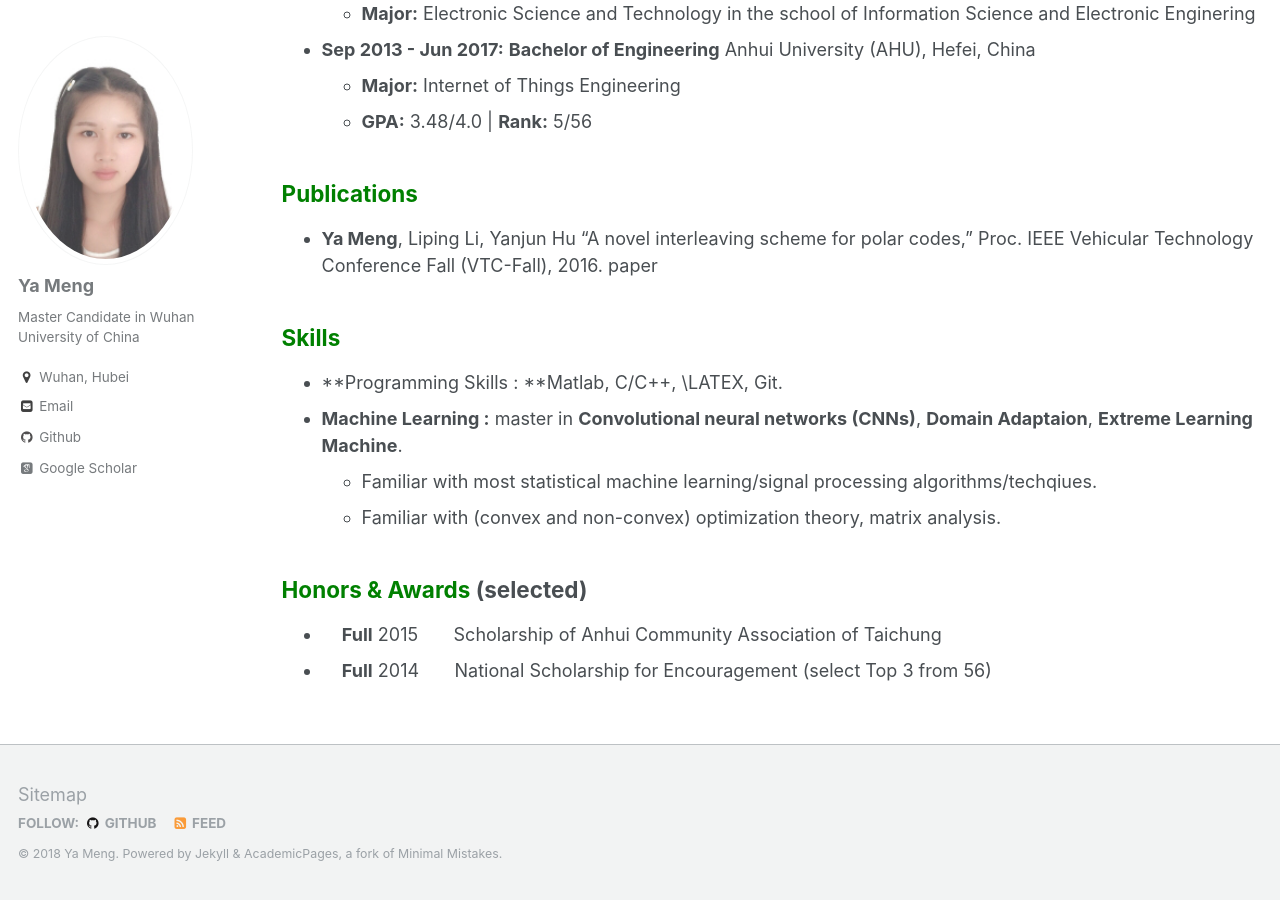
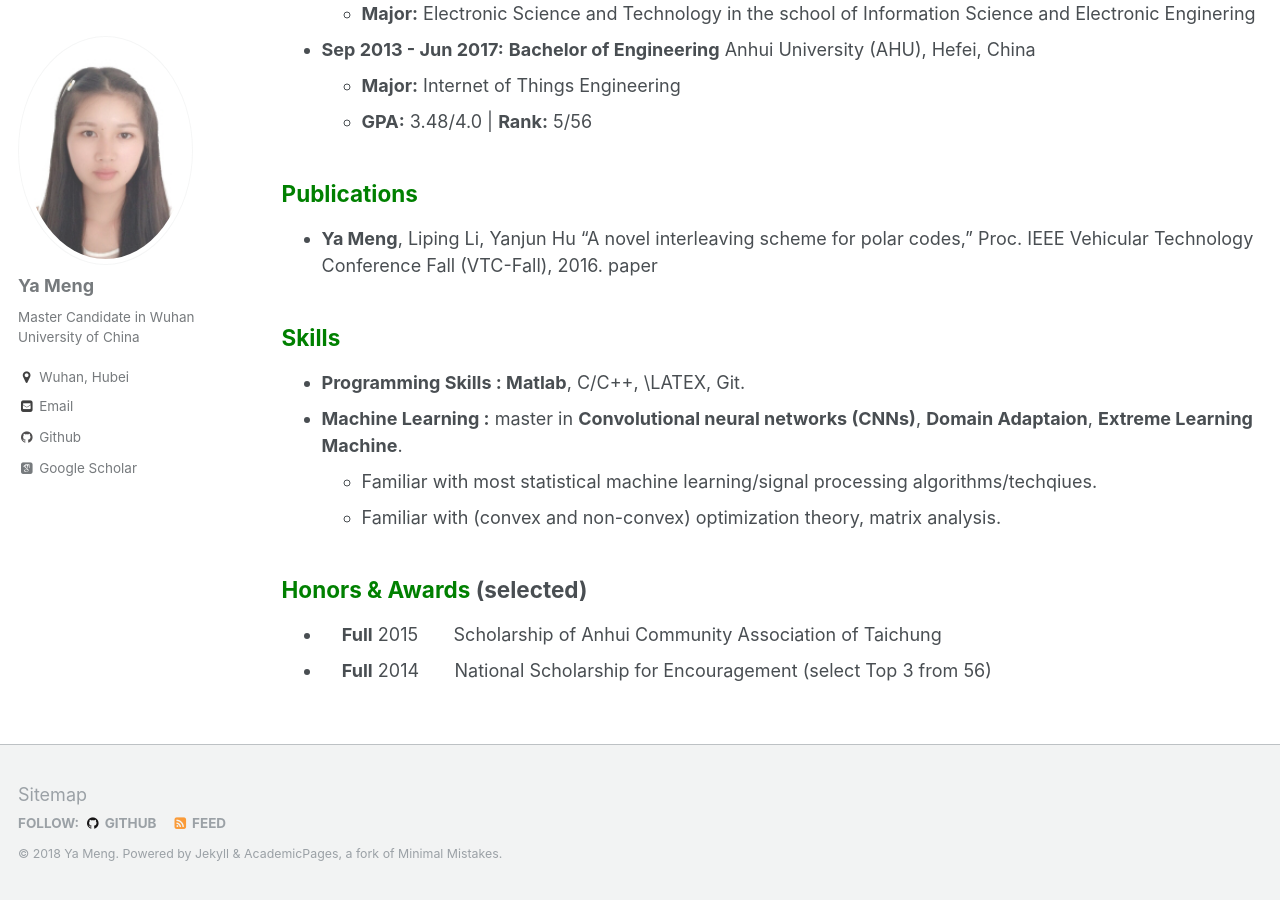
Before and after one commit to mengMia/yameng-ahu.github.io, a Jekyll site: the page built from _pages/cv.md, in a window 1280 px wide and 900 px high, scrolled down 519 px. Built offline with Jekyll 4.4.1, drawn with Linux system fonts in a browser that asks for light colours; some web fonts are replaced.

Commit message:
Update cv.md

```diff
--- a/_pages/cv.md
+++ b/_pages/cv.md
@@ -27,7 +27,7 @@ decoding of polar codes, and to use this error pattern to improve the performanc
 Technology Conference Fall (VTC-Fall), 2016. [paper](https://ieeexplore.ieee.org/stamp/stamp.jsp?tp=&arnumber=7880865)
 
 ## <span style="color: green"> Skills </span>
-* **Programming Skills : **Matlab, C/C++, \LATEX, Git.
+* **Programming Skills : Matlab**, C/C++, \LATEX, Git.
 * **Machine Learning :** master in **Convolutional neural networks (CNNs)**, **Domain Adaptaion**, **Extreme Learning Machine**.
   - Familiar with most statistical machine learning/signal processing algorithms/techqiues.
   - Familiar with (convex and non-convex) optimization theory, matrix analysis.
```
